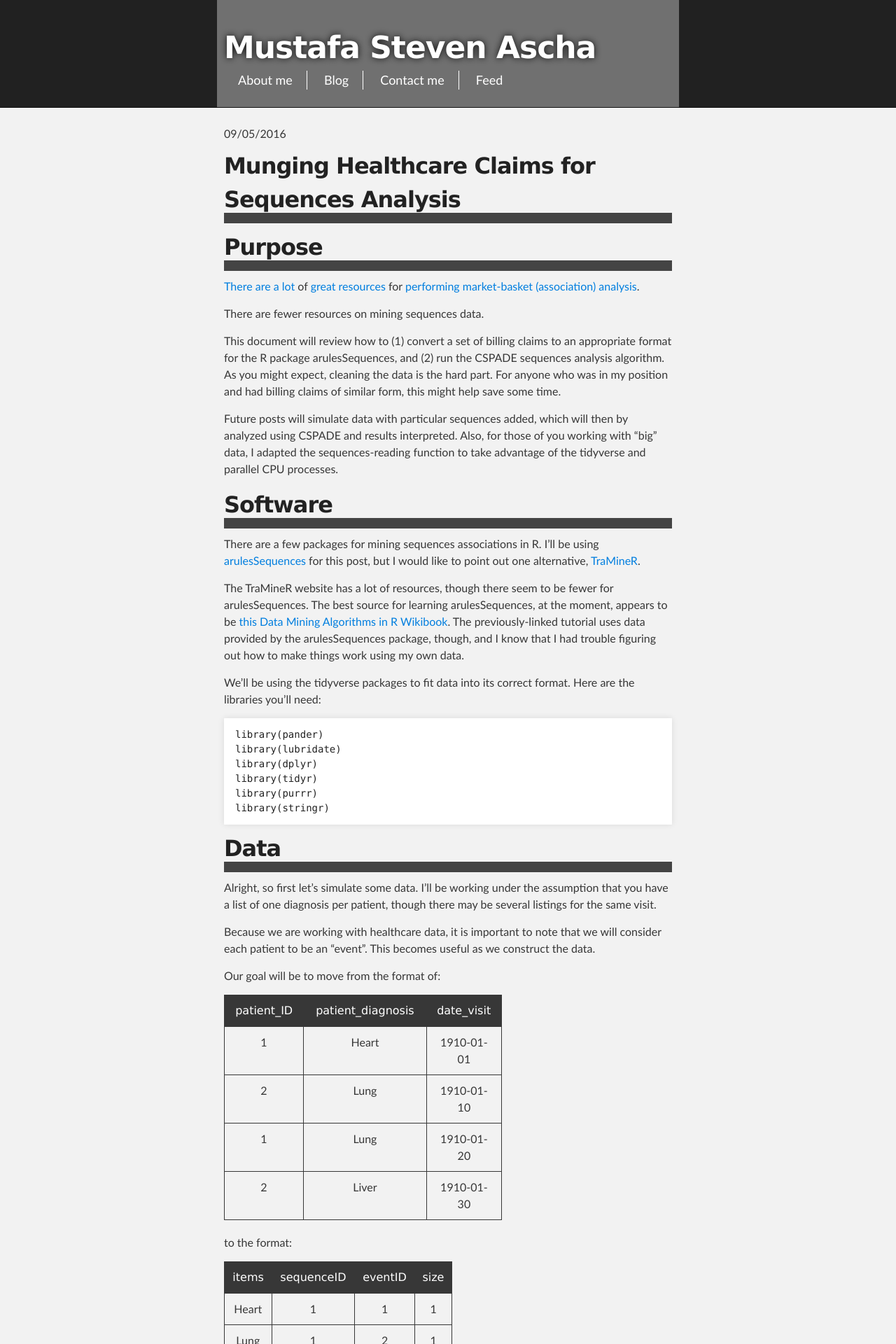
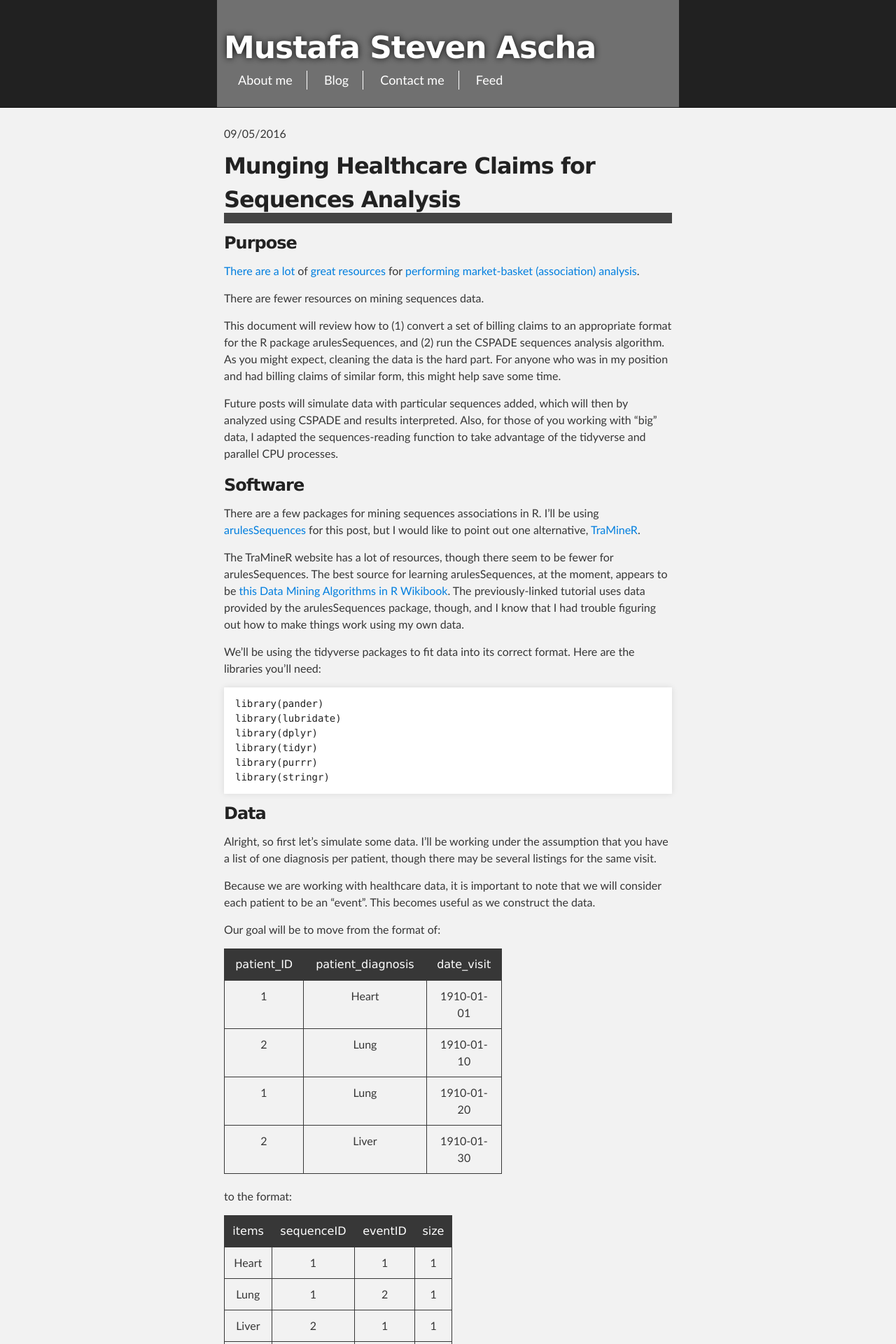
Before and after one commit to mustafaascha/mustafaascha.github.io, a Jekyll site: the page built from _posts/2016-09-05-Claims_Sequences.md, in a window 1280 px wide. Shown: the top 1920 px of the page at 70% size. Built offline with Jekyll 4.4.1, drawn with Linux system fonts in a browser that asks for light colours.

```diff
--- a/_posts/2016-09-05-Claims_Sequences.md
+++ b/_posts/2016-09-05-Claims_Sequences.md
@@ -4,8 +4,8 @@ title: Munging Healthcare Claims for Sequences Analysis
 date: 2016-09-05
 ---
 
-Purpose
--------
+### Purpose
+
 
 [There
 are](http://michael.hahsler.net/research/arules_RUG_2015/talk/arules_RUG2015.pdf)
@@ -26,8 +26,7 @@ analyzed using CSPADE and results interpreted. Also, for those of you working wi
 "big" data, I adapted the sequences-reading function to take advantage of
 the tidyverse and parallel CPU processes.
 
-Software
---------
+### Software
 
 There are a few packages for mining sequences associations in R. I'll be
 using
@@ -53,8 +52,8 @@ format. Here are the libraries you'll need:
     library(purrr)
     library(stringr)
 
-Data
-----
+### Data
+
 
 Alright, so first let's simulate some data. I'll be working under the
 assumption that you have a list of one diagnosis per patient, though
@@ -319,8 +318,8 @@ interested. I've found that CPT codes are harder to obtain, though feel
 free to email me and let me know if they're easily
 available: <mustafa.ascha@gmail.com>.
 
-Cleaning the data so it fits
-----------------------------
+### Cleaning the data so it fits
+
 
 There are a couple of issues with the initial format:
 
```
